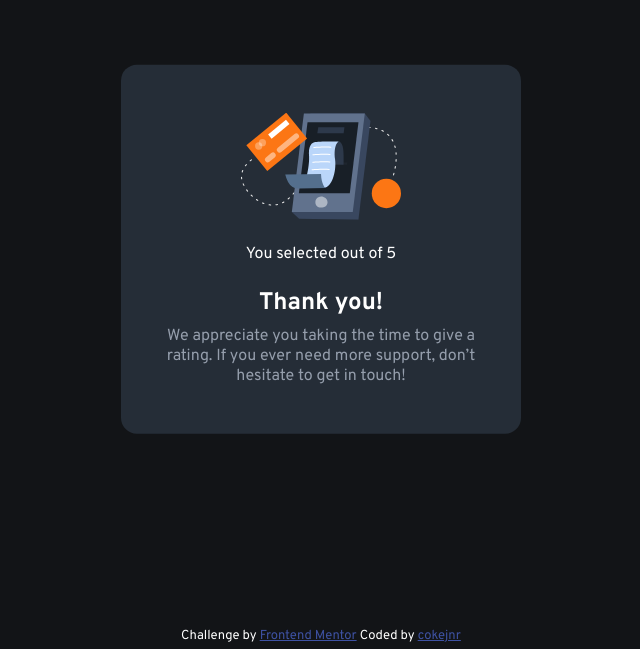
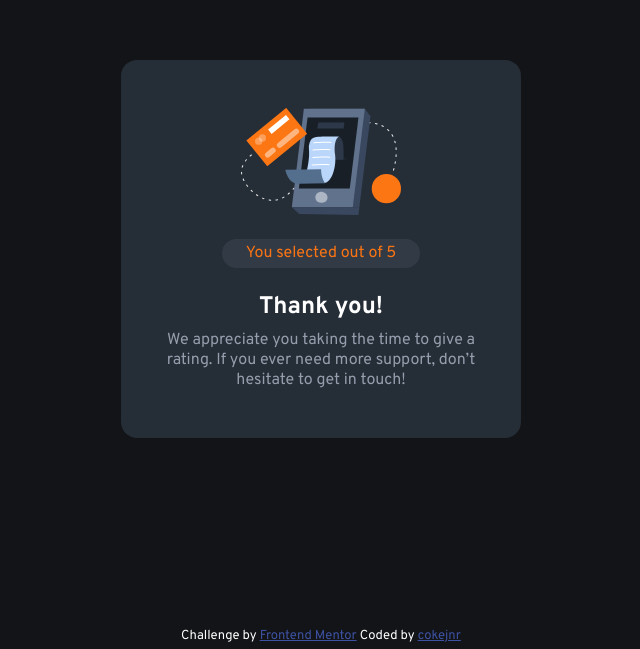
Before and after one commit to Cokejnr7/rating-component, a plain HTML site: page index.html in a window 1280 px wide. Shown: the part 151-800 px from the top of the page, without its empty margins (319-959 px from the left). Drawn offline with Linux system fonts and the light colour scheme.

Commit message:
little change in style

```diff
--- a/index.css
+++ b/index.css
@@ -12,6 +12,7 @@
     --White: hsl(0, 0%, 100%);
     --Light-Grey: hsl(217, 12%, 63%);
     --Medium-Grey: hsl(216, 12%, 54%);
+    --faded: hsla(216, 12%, 54%, 0.15);
     --Dark-Blue: hsl(213, 19%, 18%);
     --circle-color: hsla(216, 12%, 8%, 0.18);
     --Very-Dark-Blue: hsl(216, 12%, 8%);
@@ -22,7 +23,7 @@
 body {
     width: 100%;
     min-width: 375px;
-    height: 100dvh;
+    min-height: 100%;
     color: var(--White);
     background-color: var(--Very-Dark-Blue);
     font-family: var(--font-Overpass);
@@ -32,14 +33,21 @@ p {
     color: var(--Light-Grey);
 }
 
-span {
+span.circle {
     color: var(--Medium-Grey);
     cursor: pointer;
 }
 
-span:hover {
+span.circle:hover {
     background-color: var(--Orange);
     color: var(--White);
+}
+
+span.statement {
+    color: var(--Orange);
+    background-color: var(--faded);
+    padding: .3rem 1.5rem;
+    border-radius: 1rem;
 }
 
 
@@ -67,7 +75,7 @@ button:hover {
 
 .rating-card {
     max-width: 25rem;
-    min-width: 22rem;
+    min-width: 18rem;
     max-height: 45rem;
     background-color: var(--Dark-Blue);
     position: absolute;
@@ -79,11 +87,11 @@ button:hover {
     flex-direction: column;
     border-radius: 1rem;
     gap: 1.5rem;
-    align-items: center;
 }
 
 .second-state {
     padding: 3rem 1.5rem;
+    align-items: center;
 }
 
 .circle {
@@ -126,6 +134,7 @@ button:hover {
     transform: translateX(-50%);
     bottom: 5px;
     color: var(--White);
+    min-width: 150px;
 }
 
 .attribution a {
--- a/index.html
+++ b/index.html
@@ -43,17 +43,13 @@
   <!-- Rating state end -->
 <div class="rating-card second-state">
   <img src="images/illustration-thank-you.svg" class="thanks-img">
-
-  <!-- Thank you state start -->
-
-  You selected <!-- Add rating here --> out of 5
+  <span class="statement">You selected  out of 5</span>
   <div class="header-paragraph">
     <h2>Thank you!</h2>
 
   <p>We appreciate you taking the time to give a rating. If you ever need more support,
     don’t hesitate to get in touch!</p>
   </div>
-   <!-- Thank you state end -->
 </div>
 
 
```
